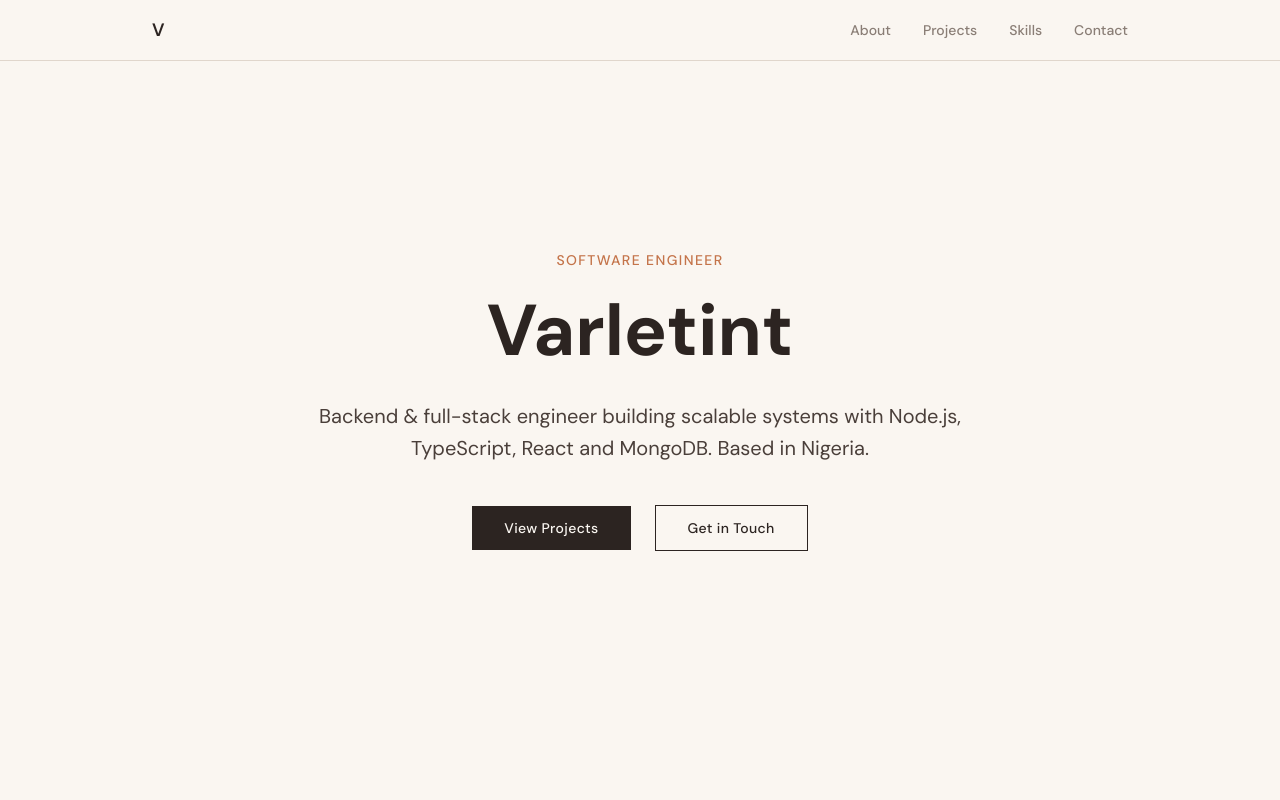
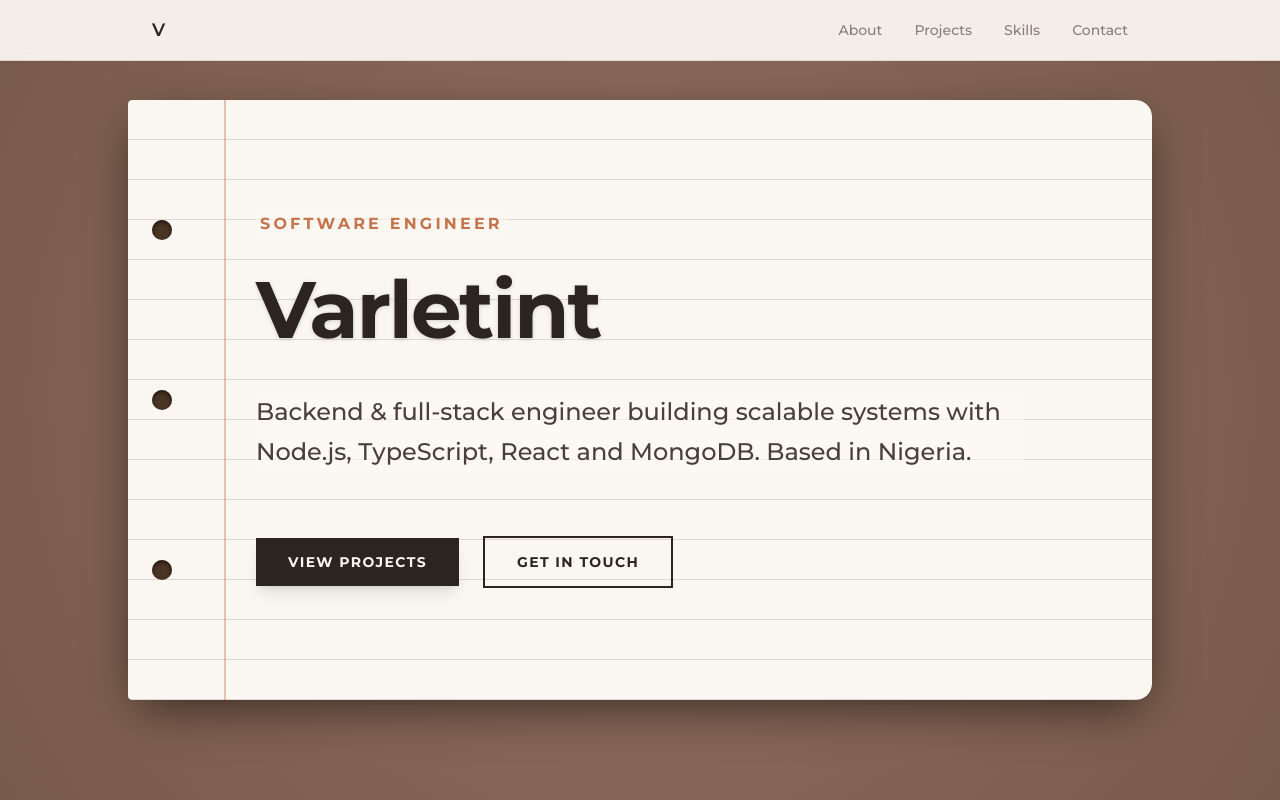
Before and after one commit to varletint/portfolio-3, a React (Vite) app: page / in a window 1280 px wide. Shown: the top 800 px of the page. Built offline with nearby package versions, Linux system fonts and the light colour scheme.

Commit message:
feat: Initialize portfolio project with base styling, assets, Hero component, and updated project metadata.

```diff
--- a/index.html
+++ b/index.html
@@ -4,14 +4,14 @@
     <meta charset="UTF-8" />
     <link rel="icon" type="image/svg+xml" href="/favicon.svg" />
     <meta name="viewport" content="width=device-width, initial-scale=1.0" />
-    <title>Adam Abduljalil — Software Engineer</title>
+    <title>Varletint — Software Engineer</title>
     <meta
       name="description"
-      content="Adam Abduljalil — Backend & Full-Stack Software Engineer based in Nigeria. Building scalable systems with Node.js, TypeScript, React, and MongoDB." />
+      content="Varletint — Backend & Full-Stack Software Engineer based in Nigeria. Building scalable systems with Node.js, TypeScript, React, and MongoDB." />
     <link rel="preconnect" href="https://fonts.googleapis.com" />
     <link rel="preconnect" href="https://fonts.gstatic.com" crossorigin />
     <link
-      href="https://fonts.googleapis.com/css2?family=DM+Sans:ital,opsz,wght@0,9..40,300;0,9..40,400;0,9..40,500;0,9..40,600;0,9..40,700;1,9..40,400&display=swap"
+      href="https://fonts.googleapis.com/css2?family=Montserrat:ital,wght@0,100..900;1,100..900&display=swap"
       rel="stylesheet" />
   </head>
   <body>
--- a/src/components/Hero.tsx
+++ b/src/components/Hero.tsx
@@ -1,28 +1,44 @@
 const Hero = () => {
   return (
-    <section className='min-h-screen flex items-center justify-center px-6'>
-      <div className='max-w-3xl text-center'>
-        <p className='text-sm font-medium text-terracotta tracking-widest uppercase mb-4'>
+    <section className='min-h-screen flex items-center justify-center p-4 sm:p-8 desk-bg'>
+      {/* Notebook Document Wrapper */}
+      <div className='w-full max-w-5xl relative'>
+        {/* Notebook Page */}
+        <div className='bg-[#fdfbf7] min-h-[75vh] rounded-r-2xl rounded-l-sm shadow-[0_15px_50px_-10px_rgba(0,0,0,0.6)] relative overflow-hidden notebook-paper p-8 pl-16 md:p-16 md:pl-32 flex flex-col justify-center'>
+          {/* Vertical Red Margin Line */}
+          <div className='absolute left-10 md:left-24 top-0 bottom-0 w-[2px] bg-terracotta/40 z-0' />
+
+          {/* Content Content Container */}
+          <div className='relative z-10'>
+            <p className='text-sm md:text-base font-bold text-terracotta tracking-[0.2em] uppercase mb-4 bg-[#fdfbf7]/50 inline-block px-1'>
               Software Engineer
             </p>
-        <h1 className='text-5xl md:text-7xl font-bold text-espresso leading-tight mb-6'>
+            <h1 className='text-5xl md:text-[5rem] font-bold text-espresso leading-tight mb-8 mt-2 tracking-tight drop-shadow-sm'>
               Varletint
             </h1>
-        <p className='text-lg md:text-xl text-espresso-light leading-relaxed max-w-2xl mx-auto mb-10'>
-          Backend & full-stack engineer building scalable systems with Node.js,
-          TypeScript, React and MongoDB. Based in Nigeria.
+            <p className='text-xl md:text-2xl text-espresso-light leading-[40px] max-w-3xl mb-12 font-medium bg-[#fdfbf7]/60 inline-block'>
+              Backend & full-stack engineer building scalable systems with
+              Node.js, TypeScript, React and MongoDB. Based in Nigeria.
             </p>
-        <div className='flex items-center justify-center gap-6'>
+
+            <div className='flex flex-wrap items-center gap-6 mt-4'>
               <a
                 href='#projects'
-            className='inline-block px-8 py-3 bg-espresso text-beige text-sm font-medium tracking-wide hover:bg-espresso-light'>
+                className='inline-flex items-center justify-center px-8 py-3.5 bg-espresso text-beige text-sm font-bold tracking-widest uppercase hover:bg-espresso-light transition-all shadow-lg hover:-translate-y-1'>
                 View Projects
               </a>
               <a
                 href='#contact'
-            className='inline-block px-8 py-3 border border-espresso text-espresso text-sm font-medium tracking-wide hover:bg-espresso hover:text-beige'>
+                className='inline-flex items-center justify-center px-8 py-3.5 border-2 border-espresso text-espresso text-sm font-bold tracking-widest uppercase hover:bg-espresso hover:text-beige transition-all'>
                 Get in Touch
               </a>
+            </div>
+          </div>
+
+          {/* Decorative Binder Holes */}
+          <div className='absolute left-3 md:left-6 top-[20%] w-4 h-4 md:w-5 md:h-5 rounded-full bg-[#4a3424] shadow-[inset_0_2px_4px_rgba(0,0,0,0.6)]' />
+          <div className='absolute left-3 md:left-6 top-[50%] -translate-y-1/2 w-4 h-4 md:w-5 md:h-5 rounded-full bg-[#4a3424] shadow-[inset_0_2px_4px_rgba(0,0,0,0.6)]' />
+          <div className='absolute left-3 md:left-6 bottom-[20%] w-4 h-4 md:w-5 md:h-5 rounded-full bg-[#4a3424] shadow-[inset_0_2px_4px_rgba(0,0,0,0.6)]' />
         </div>
       </div>
     </section>
--- a/src/index.css
+++ b/src/index.css
@@ -9,7 +9,7 @@
   --color-terracotta-dark: #a85e38;
   --color-muted: #8a7e76;
   --color-border: #e0d6cc;
-  --font-sans: "DM Sans", sans-serif;
+  --font-sans: "Montserrat", sans-serif;
 }
 
 html {
@@ -34,3 +34,19 @@ body {
   background-color: var(--color-terracotta);
   color: white;
 }
+
+.notebook-paper {
+  background-color: var(--color-beige);
+  background-image: repeating-linear-gradient(
+    transparent,
+    transparent 39px,
+    rgba(138, 126, 118, 0.25) 39px,
+    rgba(138, 126, 118, 0.25) 40px
+  );
+  background-attachment: local;
+}
+
+.desk-bg {
+  background-color: #8c6b5d;
+  background-image: radial-gradient(circle, transparent 20%, #5f4532 200%);
+}
```
Lines whose indentation alone changed are shown as unchanged.
